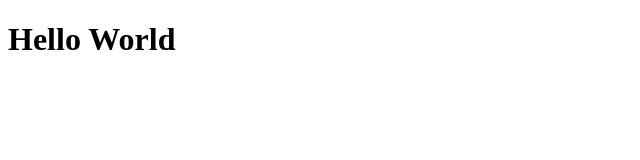
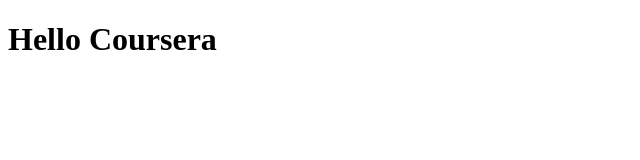
Before and after one commit to Srinjoy1996/coursera-test, a plain HTML site: page site/index.html in a window 1280 px wide. Shown: the whole page, without its empty margins (0-640 px from the left). Drawn offline with Linux system fonts and the light colour scheme.

Commit message:
Small addition

```diff
--- a/site/index.html
+++ b/site/index.html
@@ -4,6 +4,6 @@
 	<title>Hello Coursera</title>
 </head>
 <body>
-<h1>Hello World</h1>
+<h1>Hello Coursera</h1>
 </body>
 </html>
```
